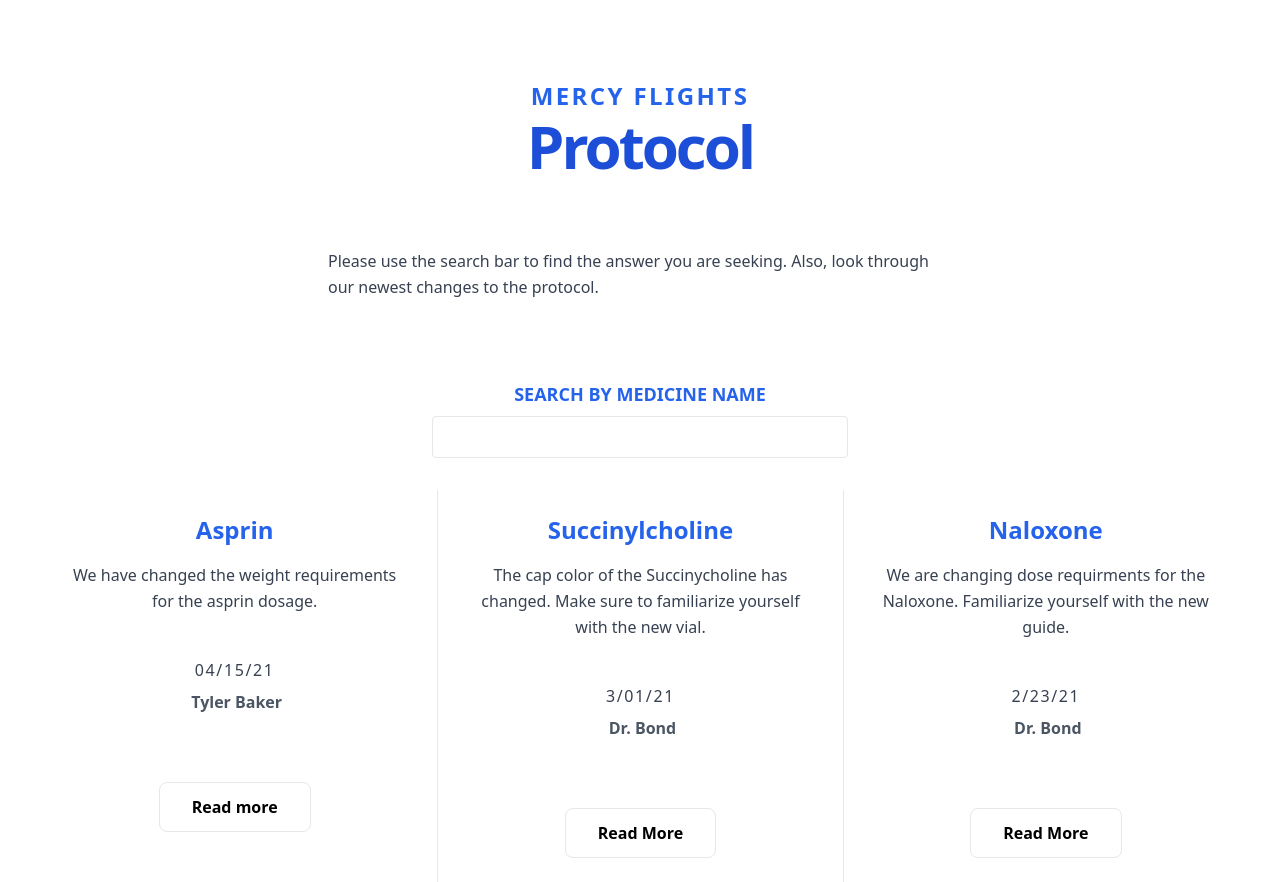
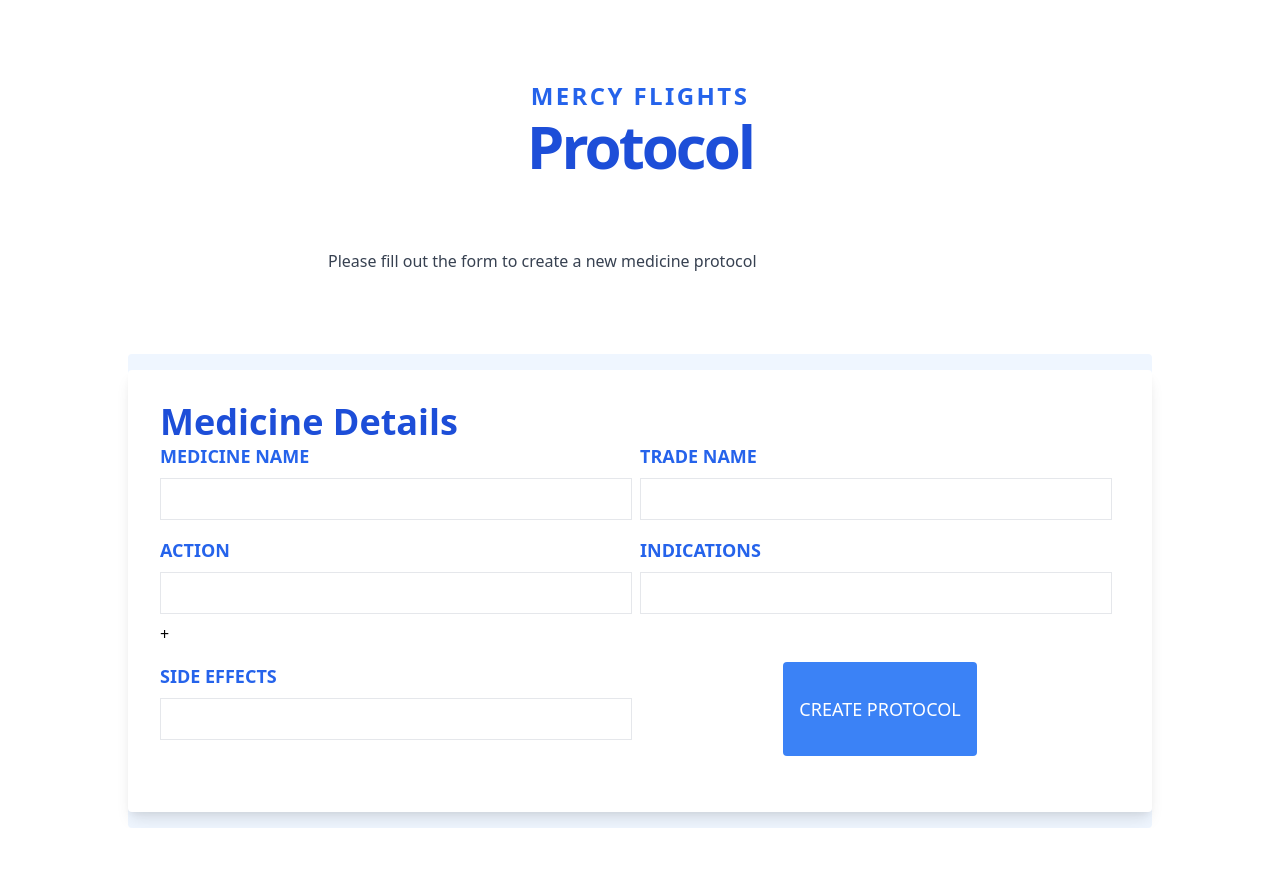
Before and after one commit to Druashley/protocol, a React (Create React App) app: page /newmedicine in a window 1280 px wide. After the commit the page ends 828 px from the top, so only its background shows below. Built offline with nearby package versions, Linux system fonts and the light colour scheme.

Commit message:
creating a user protocol entry form about halfway done

```diff
--- a/package.json
+++ b/package.json
@@ -9,6 +9,7 @@
     "@testing-library/user-event": "^12.8.3",
     "react": "^17.0.2",
     "react-dom": "^17.0.2",
+    "react-router-dom": "^5.2.0",
     "react-scripts": "4.0.3",
     "web-vitals": "^1.1.1"
   },
--- a/src/App.js
+++ b/src/App.js
@@ -1,13 +1,20 @@
-import TitleSection from "./components/TitleSection";
-import NewSection from "./components/NewSection";
-import SearchBar from "./components/SearchBar";
+import MainPage from "./pages/MainPage";
+import NewMedicinePage from "./pages/NewMedicinePage";
+import { Switch, Route, useLocation } from "react-router-dom";
 
 function App() {
+  const location = useLocation();
+
   return (
     <div className="App">
-      <TitleSection />
-      <SearchBar />
-      <NewSection />
+      <Switch location={location} key={location.pathname}>
+        <Route path="/" exact>
+          <MainPage />
+        </Route>
+        <Route path="/newmedicine" exact>
+          <NewMedicinePage />
+        </Route>
+      </Switch>
     </div>
   );
 }
--- /dev/null
+++ b/src/components/NewMedicineForm.js
@@ -0,0 +1,151 @@
+import React, { useState } from "react";
+
+const NewMedicineForm = () => {
+  const [medicineName, setMedicineName] = useState("");
+  const [tradeName, setTradeName] = useState("");
+  const [action, setAction] = useState([]);
+  const [actionLineCount, setActionLineCount] = useState(["1"]);
+
+  const [newMedicine, setNewMedicine] = useState([]);
+
+  const medicineNameHandler = (e) => {
+    const newMedicineName = e.target.value;
+    setMedicineName(newMedicineName);
+  };
+
+  const tradeNameHandler = (e) => {
+    const newTradeName = e.target.value;
+    setTradeName(newTradeName);
+  };
+
+  const actionHandler = (e, line) => {
+    const newAction = e.target.value;
+    const currentAction = action;
+    const newArray = [...currentAction];
+    newArray[line - 1] = newAction;
+    setAction(newArray);
+  };
+
+  const submitMedicineHandler = (event) => {
+    event.preventDefault();
+
+    setNewMedicine({ name: medicineName, tradeName: tradeName });
+  };
+
+  const createExtraLine = () => {
+    const initialArray = actionLineCount;
+    const initialCount = actionLineCount.slice(-1).pop();
+    const newCount = parseInt(initialCount) + 1;
+    const newArray = [...initialArray, newCount.toString()];
+
+    setActionLineCount(newArray);
+    console.log(newArray);
+  };
+
+  return (
+    <div className="flex items-center h-screen w-full bg-blue-50 md:h-4/5 md:w-4/5 md:mx-auto md:rounded">
+      <div className="w-full bg-white rounded shadow-lg p-8 m-4 md:max-w-7xl md:mx-auto">
+        <h1 className="text-4xl text-blue-700 font-bold ">Medicine Details</h1>
+        <form
+          className="mb-6 md:flex md:flex-wrap md:justify-between"
+          //  action="/"
+          // method="POST"
+          onSubmit={submitMedicineHandler}
+        >
+          <div className="flex flex-col mb-4 md:w-1/2">
+            <label
+              className="mb-2 uppercase font-bold text-lg text-blue-600"
+              htmlFor="name"
+            >
+              Medicine Name
+            </label>
+            <input
+              className="border py-2 px-3 text-grey-darkest md:mr-2"
+              type="text"
+              name="name"
+              id="name"
+              value={medicineName}
+              onChange={medicineNameHandler}
+            />
+          </div>
+          <div className="flex flex-col mb-4 md:w-1/2">
+            <label
+              className="mb-2 uppercase font-bold text-lg text-blue-600"
+              htmlFor="tradeName"
+            >
+              Trade Name
+            </label>
+            <input
+              className="border py-2 px-3 text-grey-darkest md:mr-2"
+              type="text"
+              name="tradeName"
+              id="tradeName"
+              value={tradeName}
+              onChange={tradeNameHandler}
+            />
+          </div>
+          <div className="flex flex-col mb-4 md:w-1/2">
+            <label
+              className="mb-2 uppercase font-bold text-lg text-blue-600"
+              htmlFor="action"
+            >
+              Action
+            </label>
+
+            {actionLineCount.map((line) => {
+              return (
+                <input
+                  className="border mb-2 py-2 px-3 text-grey-darkest md:mr-2"
+                  type="text"
+                  name={`action${line}`}
+                  id={`action${line}`}
+                  key={line}
+                  value={action[line - 1]}
+                  onChange={(e) => actionHandler(e, line)}
+                />
+              );
+            })}
+
+            <h1 onClick={createExtraLine}>+</h1>
+          </div>
+          <div className="flex flex-col mb-4 md:w-1/2">
+            <label
+              className="mb-2 uppercase font-bold text-lg text-blue-600"
+              htmlFor="indications"
+            >
+              Indications
+            </label>
+            <input
+              className="border py-2 px-3 text-grey-darkest md:mr-2"
+              type="text"
+              name="indications"
+              id="indications"
+            />
+          </div>
+          <div className="flex flex-col mb-4 md:w-1/2">
+            <label
+              className="mb-2 uppercase font-bold text-lg text-blue-600"
+              htmlFor="sideEffects"
+            >
+              Side Effects
+            </label>
+            <input
+              className="border py-2 px-3 text-grey-darkest md:mr-2"
+              type="text"
+              name="indications"
+              id="indications"
+            />
+          </div>
+          <button
+            className="block bg-teal hover:bg-blue-700 text-white bg-blue-500 uppercase text-lg mx-auto p-4 rounded"
+            //type="submit"
+          >
+            Create Protocol
+          </button>
+        </form>
+      </div>
+    </div>
+  );
+};
+
+export default NewMedicineForm;
--- a/src/components/ResultSection.js
+++ b/src/components/ResultSection.js
@@ -37,7 +37,10 @@ const ResultSection = ({ result }) => {
                 <ul className="mt-2 list-disc">
                   {result.indications.map((indication) => {
                     return (
-                      <li className="text-base leading-6 text-gray-600 m-4">
+                      <li
+                        key={indication}
+                        className="text-base leading-6 text-gray-600 m-4"
+                      >
                         {indication}
                       </li>
                     );
@@ -51,7 +54,10 @@ const ResultSection = ({ result }) => {
                 <ul className="mt-2 list-disc">
                   {result.contraindications.map((contraindication) => {
                     return (
-                      <li className="text-base leading-6 text-gray-600 m-4">
+                      <li
+                        key={contraindication}
+                        className="text-base leading-6 text-gray-600 m-4"
+                      >
                         {contraindication}
                       </li>
                     );
@@ -65,7 +71,10 @@ const ResultSection = ({ result }) => {
                 <ul className="mt-2 list-disc">
                   {result.sideEffects.map((sideEffect) => {
                     return (
-                      <li className="text-base leading-6 text-gray-600 m-4">
+                      <li
+                        key={sideEffect}
+                        className="text-base leading-6 text-gray-600 m-4"
+                      >
                         {sideEffect}
                       </li>
                     );
@@ -79,7 +88,10 @@ const ResultSection = ({ result }) => {
                 <ul className="mt-2 list-disc">
                   {result.routes.map((route) => {
                     return (
-                      <li className="text-base leading-6 text-gray-600 m-4">
+                      <li
+                        key={route}
+                        className="text-base leading-6 text-gray-600 m-4"
+                      >
                         {route}
                       </li>
                     );
@@ -93,7 +105,10 @@ const ResultSection = ({ result }) => {
                 <ul className="mt-2 list-disc">
                   {result.ivInfusion.map((iv) => {
                     return (
-                      <li className="text-base leading-6 text-gray-600 m-4">
+                      <li
+                        key={iv}
+                        className="text-base leading-6 text-gray-600 m-4"
+                      >
                         {iv}
                       </li>
                     );
--- a/src/components/TitleSection.js
+++ b/src/components/TitleSection.js
@@ -1,6 +1,6 @@
 import React from "react";
 
-const TitleSection = () => {
+const TitleSection = ({ phrase }) => {
   return (
     <div>
       <section className="text-gray-700 body-font">
@@ -15,8 +15,7 @@ const TitleSection = () => {
             </h1>
           </div>
           <p className="mx-auto text-base font-medium leading-relaxed text-gray-700 lg:w-1/2">
-            Please use the search bar to find the answer you are seeking. Also,
-            look through our newest changes to the protocol.
+            {phrase}
           </p>
         </div>
       </section>
--- a/src/index.js
+++ b/src/index.js
@@ -1,14 +1,17 @@
-import React from 'react';
-import ReactDOM from 'react-dom';
-import './index.css';
-import App from './App';
-import reportWebVitals from './reportWebVitals';
+import React from "react";
+import ReactDOM from "react-dom";
+import "./index.css";
+import App from "./App";
+import reportWebVitals from "./reportWebVitals";
+import { BrowserRouter } from "react-router-dom";
 
 ReactDOM.render(
   <React.StrictMode>
-    <App />
+    <BrowserRouter>
+      <App />
+    </BrowserRouter>
   </React.StrictMode>,
-  document.getElementById('root')
+  document.getElementById("root")
 );
 
 // If you want to start measuring performance in your app, pass a function
--- /dev/null
+++ b/src/pages/MainPage.js
@@ -0,0 +1,24 @@
+import React from "react";
+import TitleSection from "../components/TitleSection";
+import SearchBar from "../components/SearchBar";
+import NewSection from "../components/NewSection";
+import { Link } from "react-router-dom";
+
+const MainPage = () => {
+  return (
+    <div>
+      <TitleSection
+        phrase="Please use the search bar to find the answer you are seeking. Also,
+            look through our newest changes to the protocol."
+      />
+
+      <SearchBar />
+      <NewSection />
+      <button className="px-4 py-2 font-semibold text-white transition duration-500 ease-in-out transform bg-blue-400 rounded-lg hover:bg-blue-800  focus:shadow-outline focus:outline-none focus:ring-2 ring-offset-current ring-offset-2">
+        <Link to="/newmedicine">Create New Medicine Protocol</Link>
+      </button>
+    </div>
+  );
+};
+
+export default MainPage;
--- /dev/null
+++ b/src/pages/NewMedicinePage.js
@@ -0,0 +1,14 @@
+import React from "react";
+import TitleSection from "../components/TitleSection.js";
+import NewMedicineForm from "../components/NewMedicineForm";
+
+const NewMedicinePage = () => {
+  return (
+    <div>
+      <TitleSection phrase="Please fill out the form to create a new medicine protocol" />
+      <NewMedicineForm />
+    </div>
+  );
+};
+
+export default NewMedicinePage;
```
Also changed, not shown: src/components/SearchBar.js (+0 -28 lines), 1 other file (tests, documents, lock files or other folders).
